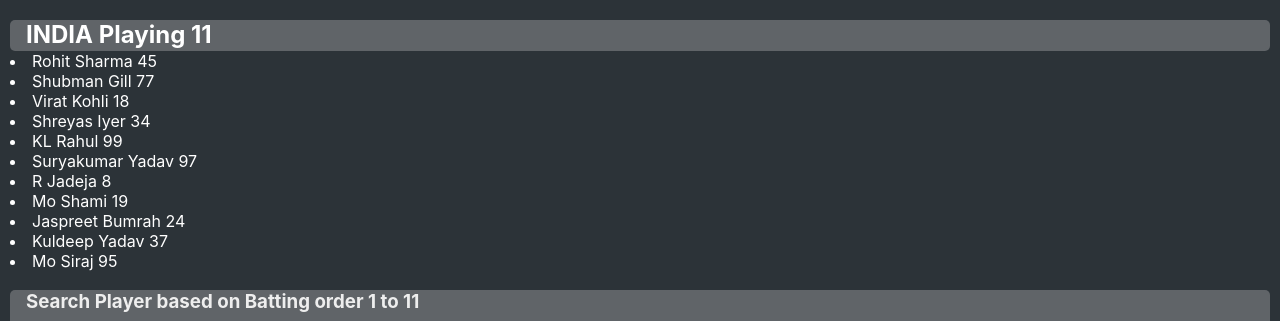
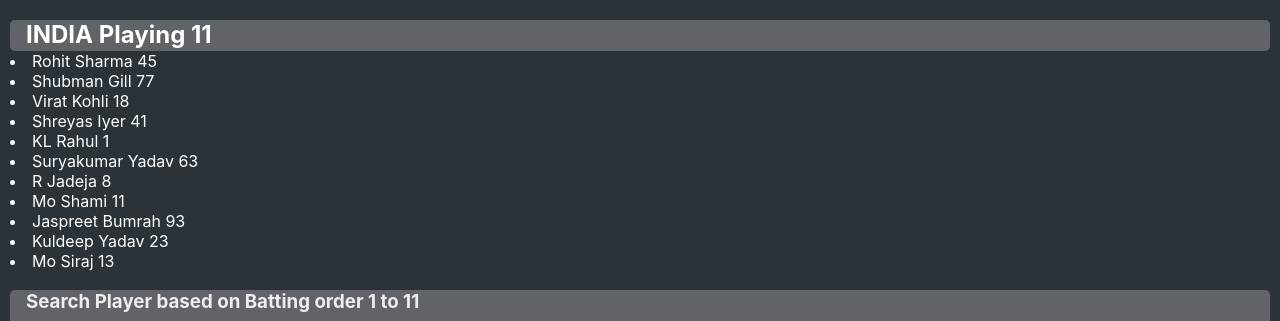
Before and after one commit to Sarthak97Jain/indian-player-app, a React (Create React App) app: page / in a window 1280 px wide. Shown: the top 321 px of the page. Built offline with nearby package versions, Linux system fonts and the light colour scheme.

Commit message:
#data change: updated the data of players.

```diff
--- a/src/components/PlayerSlice.js
+++ b/src/components/PlayerSlice.js
@@ -1,33 +1,105 @@
 import { createSlice } from "@reduxjs/toolkit";
-const InitialPlayers = { players: [
-        { name: "Rohit Sharma", jersey: 45, odiFifty: 5, testFifty: 5, ttFifty: 5},
-        { name: "Shubman Gill", jersey: 77, odiFifty: 5, testFifty: 5, ttFifty: 5},
-        { name: "Virat Kohli", jersey: 18, odiFifty: 5, testFifty: 5, ttFifty: 5},
-        { name: "Shreyas Iyer", jersey: 34, odiFifty: 5, testFifty: 5, ttFifty: 5},
-        { name: "KL Rahul", jersey: 99, odiFifty: 5, testFifty: 5, ttFifty: 5},
-        { name: "Suryakumar Yadav", jersey: 97, odiFifty: 5, testFifty: 5, ttFifty: 5},
-        { name: "R Jadeja", jersey: 8, odiFifty: 5, testFifty: 5, ttFifty: 5},
-        { name: "Mo Shami", jersey: 19, odiFifty: 5, testFifty: 5, ttFifty: 5},
-        { name: "Jaspreet Bumrah", jersey: 24, odiFifty: 5, testFifty: 5, ttFifty: 5 },
-        { name: "Kuldeep Yadav", jersey: 37, odiFifty: 5, testFifty: 5, ttFifty: 5},
-        { name: "Mo Siraj", jersey: 95, odiFifty: 5, testFifty: 5, ttFifty: 5}, ],
+const InitialPlayers = {
+  players: [
+    {
+      name: "Rohit Sharma",
+      jersey: 45,
+      odiFifty: 55,
+      testFifty: 16,
+      ttFifty: 29,
+    },
+    {
+      name: "Shubman Gill",
+      jersey: 77,
+      odiFifty: 13,
+      testFifty: 4,
+      ttFifty: 1,
+    },
+    {
+      name: "Virat Kohli",
+      jersey: 18,
+      odiFifty: 71,
+      testFifty: 29,
+      ttFifty: 37,
+    },
+    { name: "Shreyas Iyer",
+      jersey: 41,
+      odiFifty: 7,
+      testFifty: 5,
+      ttFifty: 7 },
+    {
+      name: "KL Rahul",
+      jersey: 1,
+      odiFifty: 17,
+      testFifty: 13,
+      ttFifty: 22 },
+    {
+      name: "Suryakumar Yadav",
+      jersey: 63,
+      odiFifty: 4,
+      testFifty: 0,
+      ttFifty: 16,
+    },
+    {
+      name: "R Jadeja",
+      jersey: 8,
+      odiFifty: 13,
+      testFifty: 19,
+      ttFifty: 0
+    },
+    {
+      name: "Mo Shami",
+      jersey: 11,
+      odiFifty: 0,
+      testFifty: 2,
+      ttFifty: 0
+    },
+    {
+      name: "Jaspreet Bumrah",
+      jersey: 93,
+      odiFifty: 0,
+      testFifty: 0,
+      ttFifty: 0,
+    },
+    {
+      name: "Kuldeep Yadav",
+      jersey: 23,
+      odiFifty: 0,
+      testFifty: 0,
+      ttFifty: 0,
+    },
+    {
+      name: "Mo Siraj",
+      jersey: 13,
+      odiFifty: 0,
+      testFifty: 0,
+      ttFifty: 0,
+    },
+  ],
   sub: [
-        { name: "Hardik Pandya", jersey: 33, },
-     ]};
+    { name: "Hardik Pandya", jersey: 33,
+      odiFifty: 11,
+      testFifty: 4,
+      ttFifty: 3,
+    }
+  ],
+};
 
-const PlayerSlice = createSlice(
-    { name: "Players",
+const PlayerSlice = createSlice({
+  name: "Players",
   initialState: InitialPlayers,
   reducers: {
-        addPlayer: (state) => { const player = { name: "Virat Kohli", jersey: 18 };
+    addPlayer: (state) => {
+      const player = { name: "Virat Kohli", jersey: 18 };
       let newState = { ...state };
       console.log(newState);
       newState["players"] = [...newState["players"], player];
-        return newState; },
+      return newState;
+    },
 
     // { // ...state, // total: state.total + 1, // // players : [ // ...state.players, // "Virat Kohli", 18 // ]
-
-    }});
+  },
+});
 
 export const { addPlayer } = PlayerSlice.actions;
 export default PlayerSlice.reducer;
```
Also changed, not shown: 1 other file (tests, documents, lock files or other folders). Lines whose indentation alone changed are shown as unchanged.
